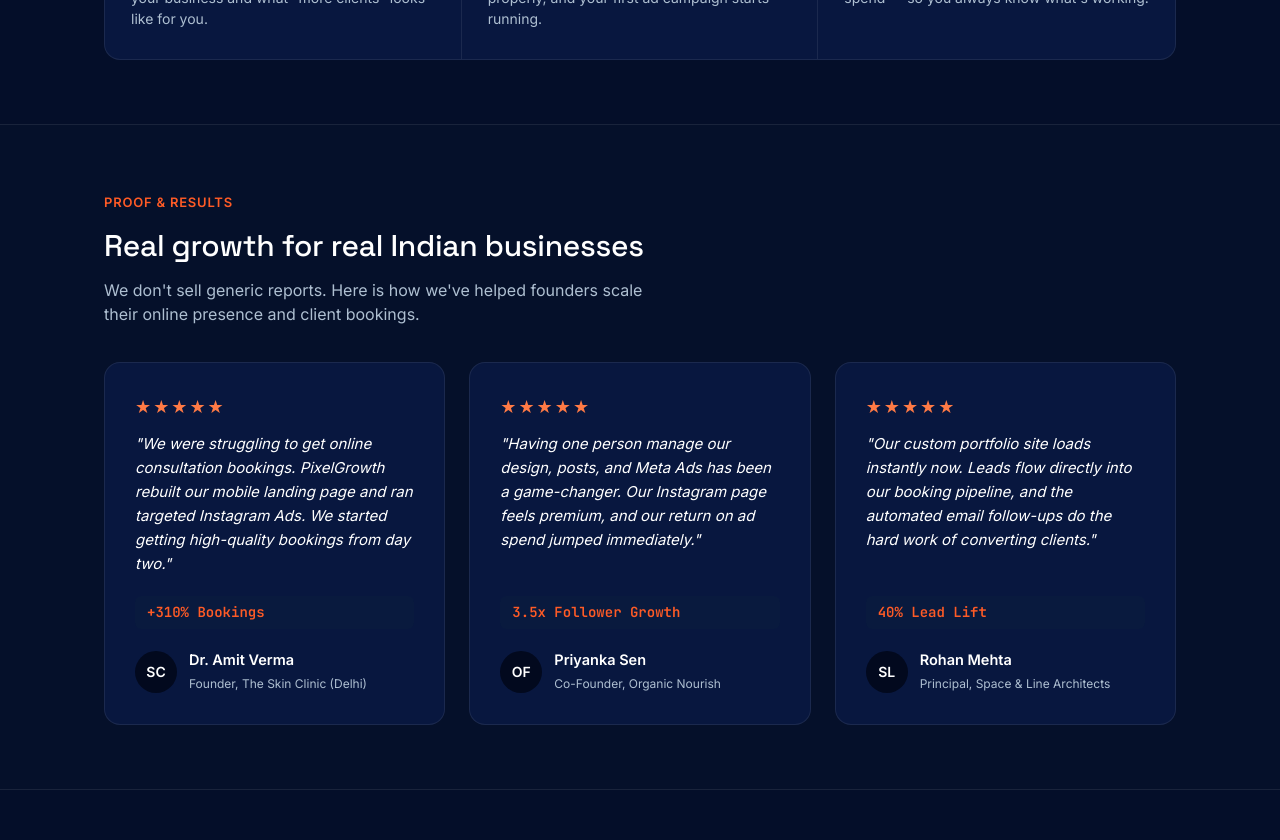
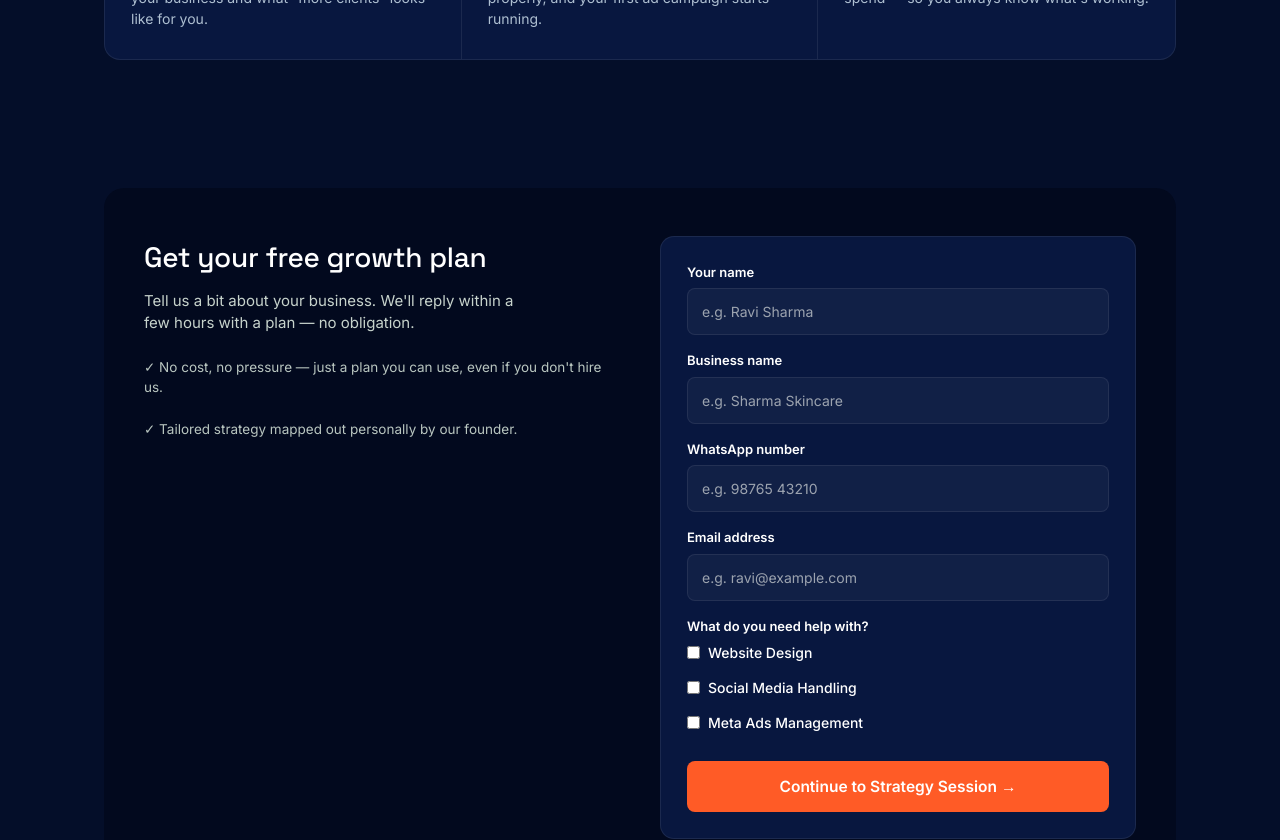
Before and after one commit to ravi-verma-001/landingpage, a Next.js app: page / in a window 1280 px wide. Shown: the part 2000-2840 px from the top of the page. Built offline with nearby package versions, Linux system fonts and the light colour scheme.

Commit message:
feat: remove proof section

```diff
--- a/app/page.tsx
+++ b/app/page.tsx
@@ -184,68 +184,6 @@ export default function Home() {
         </div>
       </section>
 
-      <section className="section" id="proof" style={{ background: 'rgba(31, 75, 63, 0.03)', borderTop: '1px solid var(--line)', borderBottom: '1px solid var(--line)' }}>
-        <div className="wrap">
-          <div className="section-head">
-            <span className="section-tag">Proof &amp; Results</span>
-            <h2>Real growth for real Indian businesses</h2>
-            <p>We don't sell generic reports. Here is how we've helped founders scale their online presence and client bookings.</p>
-          </div>
-
-          <div className="proof-grid">
-            <div className="proof-card">
-              <div>
-                <div className="rating-stars">★★★★★</div>
-                <p className="proof-quote">"We were struggling to get online consultation bookings. PixelGrowth rebuilt our mobile landing page and ran targeted Instagram Ads. We started getting high-quality bookings from day two."</p>
-              </div>
-              <div>
-                <div className="proof-metric">+310% Bookings</div>
-                <div className="client-profile">
-                  <div className="client-avatar">SC</div>
-                  <div className="client-info">
-                    <h4>Dr. Amit Verma</h4>
-                    <span>Founder, The Skin Clinic (Delhi)</span>
-                  </div>
-                </div>
-              </div>
-            </div>
-
-            <div className="proof-card">
-              <div>
-                <div className="rating-stars">★★★★★</div>
-                <p className="proof-quote">"Having one person manage our design, posts, and Meta Ads has been a game-changer. Our Instagram page feels premium, and our return on ad spend jumped immediately."</p>
-              </div>
-              <div>
-                <div className="proof-metric">3.5x Follower Growth</div>
-                <div className="client-profile">
-                  <div className="client-avatar">OF</div>
-                  <div className="client-info">
-                    <h4>Priyanka Sen</h4>
-                    <span>Co-Founder, Organic Nourish</span>
-                  </div>
-                </div>
-              </div>
-            </div>
-
-            <div className="proof-card">
-              <div>
-                <div className="rating-stars">★★★★★</div>
-                <p className="proof-quote">"Our custom portfolio site loads instantly now. Leads flow directly into our booking pipeline, and the automated email follow-ups do the hard work of converting clients."</p>
-              </div>
-              <div>
-                <div className="proof-metric">40% Lead Lift</div>
-                <div className="client-profile">
-                  <div className="client-avatar">SL</div>
-                  <div className="client-info">
-                    <h4>Rohan Mehta</h4>
-                    <span>Principal, Space &amp; Line Architects</span>
-                  </div>
-                </div>
-              </div>
-            </div>
-          </div>
-        </div>
-      </section>
 
 
       <div className="wrap">
```
